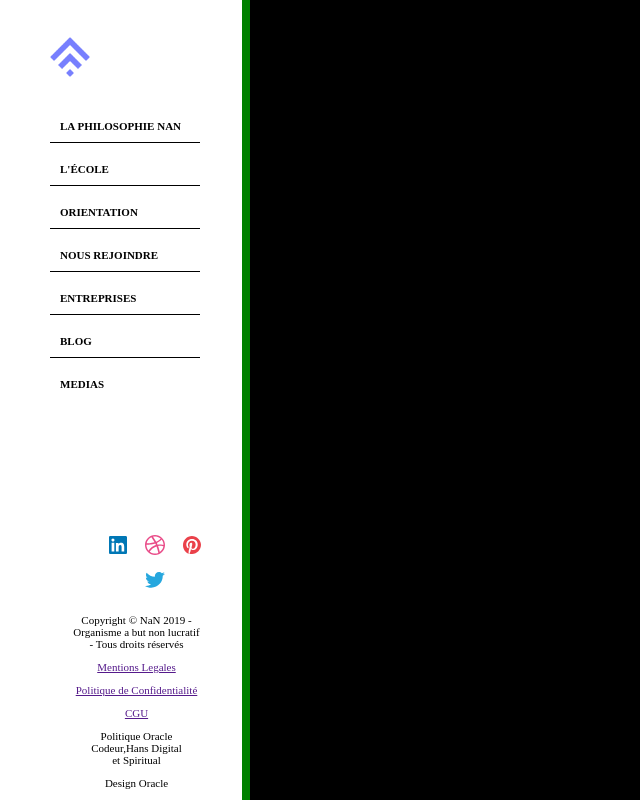
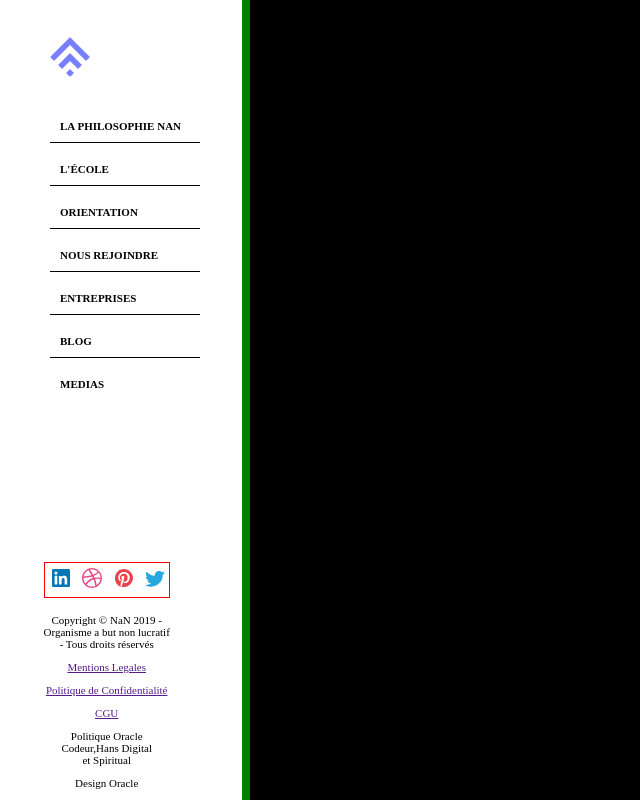
Before and after one commit to oraclerevolution/projets_NaN, a plain HTML site: page project4/index.htm in a window 1280 px wide. Shown: the whole page, without its empty margins (0-640 px from the left). Drawn offline with Linux system fonts and the light colour scheme.

Commit message:
style.css

```diff
--- a/project4/style.css
+++ b/project4/style.css
@@ -53,11 +53,15 @@ body{
     font-size: 11px;
     padding: 10px;
 }
+.ul2{
+    border: 1px solid red;
+    padding-left:0;
+}
 .texte{
     position: absolute;
     bottom: 0;
     text-align: center;
-    left: 25%;
+    left: 18%;
 }
 .no{
     list-style: none;
@@ -71,7 +75,7 @@ body{
 .navigation .imag{
     display: inline-block;
     margin: 5px;
-    margin-right: 7%;
+    margin-right: 2%;
 }
 .copy{
     font-size: 11px;
```
